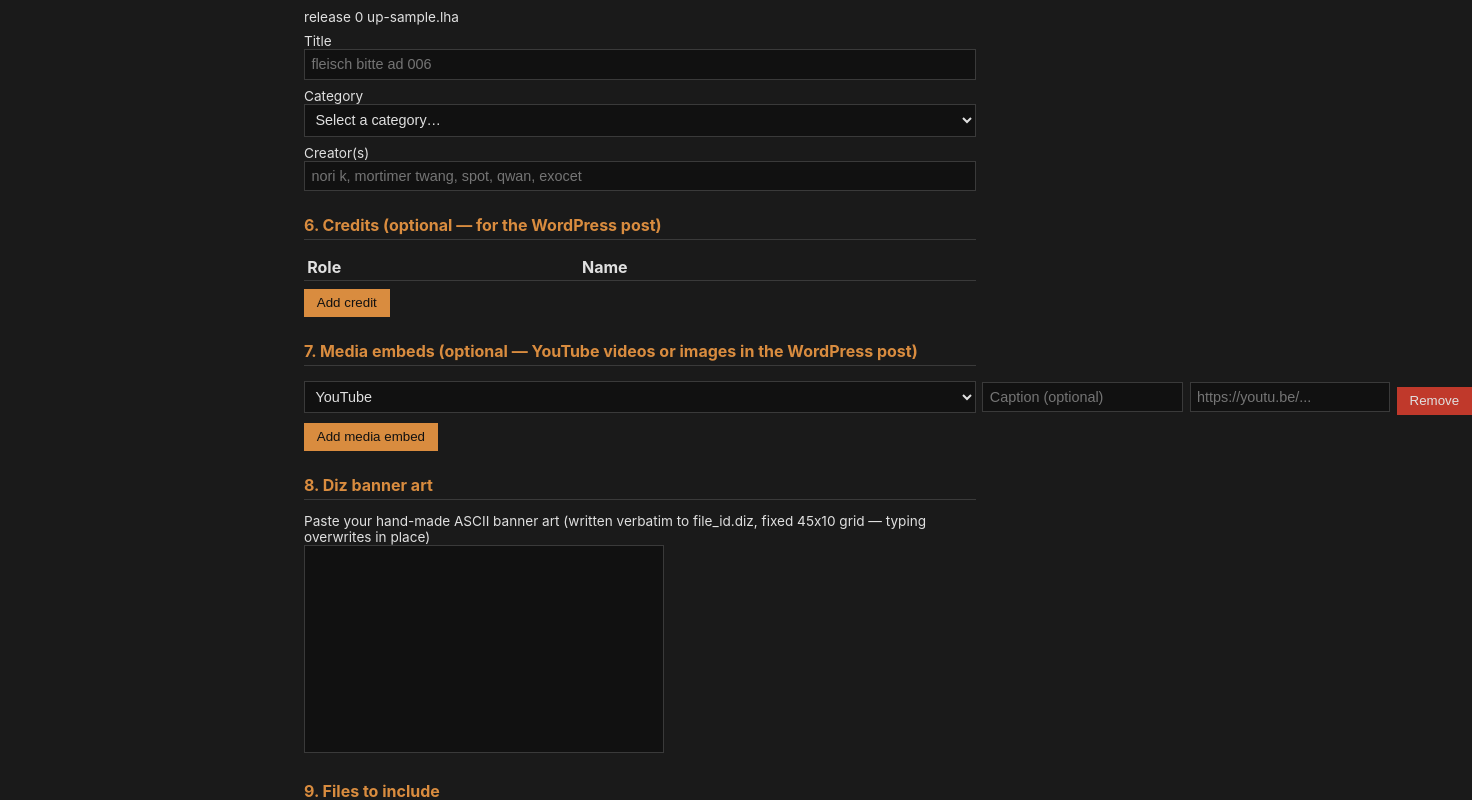
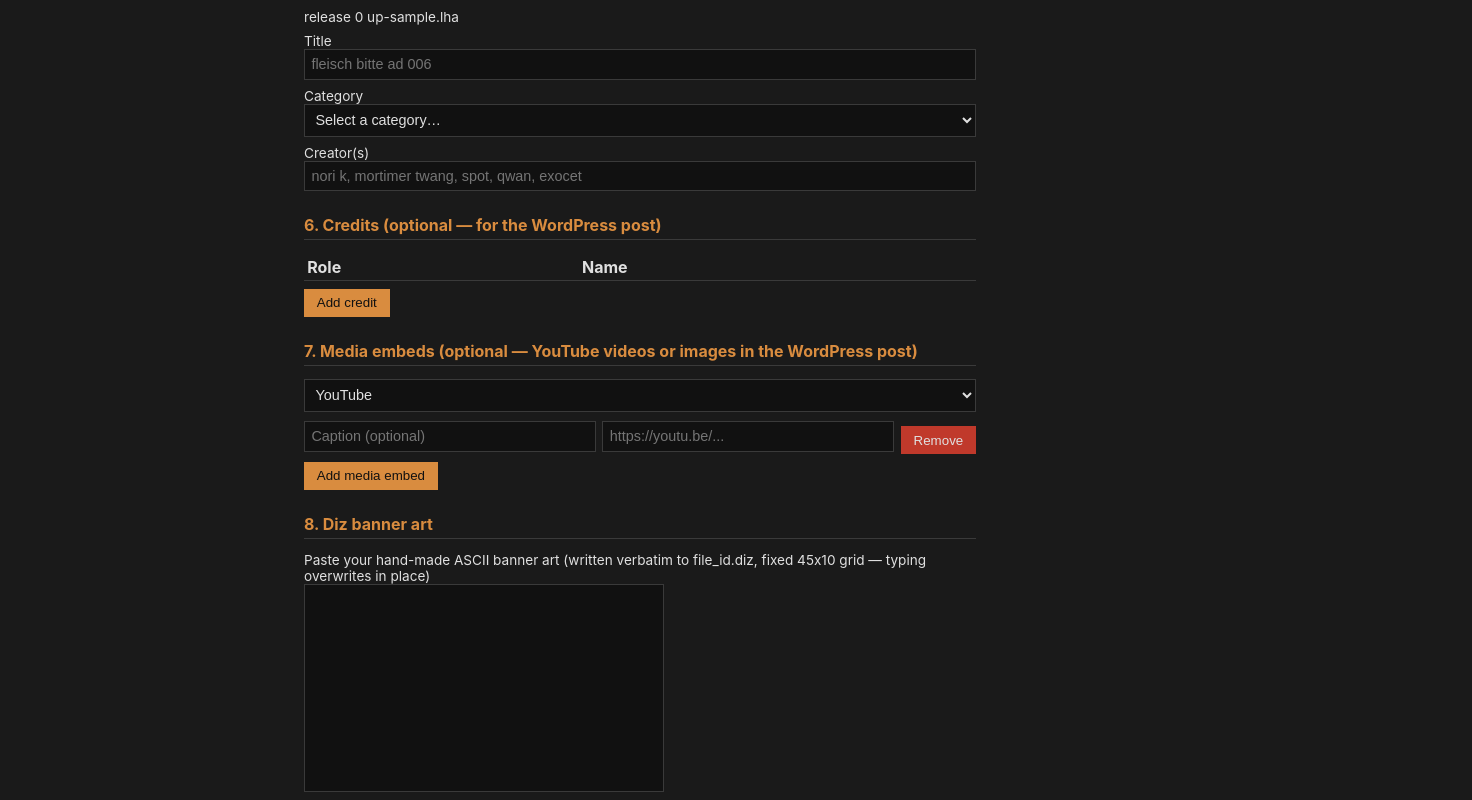
Before and after one commit to spotUP/makerelease, a website with bundled scripts: page app/src/renderer/index.html in a window 1280 px wide. Both pictures are taken after typing "Sample", "Sample", "Sample", "Sample", "Sample", "Sample" into the empty fields and a click on the button "Add media embed". Shown: the part 859-1659 px from the top of the page, 1472 px wide, since content can reach past the window. Built offline with nearby package versions, Linux system fonts and the light colour scheme.

Commit message:
fix: media embed row inputs overflowing off-screen
flex: 1 1 auto items default to min-width:auto, which prevents them
shrinking below their intrinsic content width - with two text inputs
plus a select/button/status span in one nowrap row, that pushed the
row wider than the window. Added min-width:0, a sane flex-basis, and
flex-wrap as a safety net for narrow windows.

Co-Authored-By: Claude Sonnet 5 <noreply@anthropic.com>

```diff
--- a/app/src/renderer/style.css
+++ b/app/src/renderer/style.css
@@ -107,10 +107,17 @@ button.danger { background: var(--danger); color: var(--fg); }
 
 .media-embed-row {
   display: flex;
+  flex-wrap: wrap;
   gap: 0.4rem;
   align-items: center;
   margin-top: 0.4rem;
+  max-width: 100%;
 }
 .media-embed-row select { flex: 0 0 auto; }
-.media-embed-row input[type="text"] { flex: 1 1 auto; width: auto; }
-.media-embed-row .status { flex: 1 1 auto; margin: 0; font-size: 0.8rem; }
+.media-embed-row input[type="text"] {
+  flex: 1 1 120px;
+  width: auto;
+  min-width: 0;
+}
+.media-embed-row .status { flex: 1 1 120px; min-width: 0; margin: 0; font-size: 0.8rem; overflow-wrap: anywhere; }
+.media-embed-row button { flex: 0 0 auto; }
```
